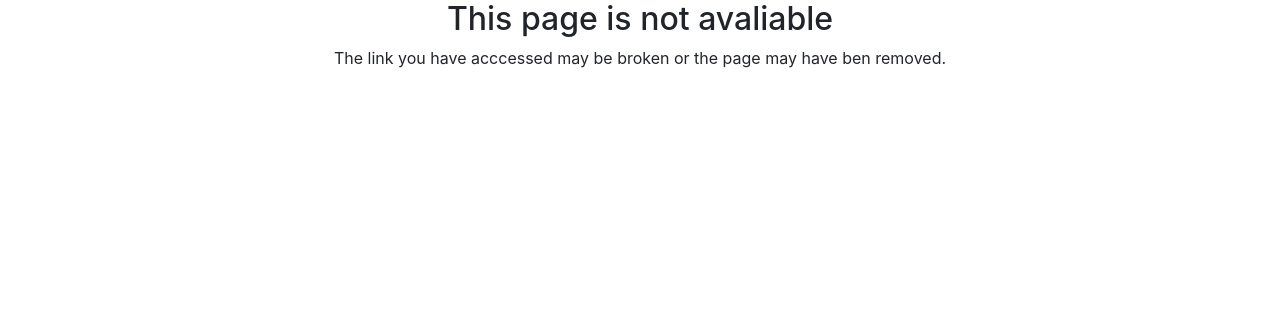
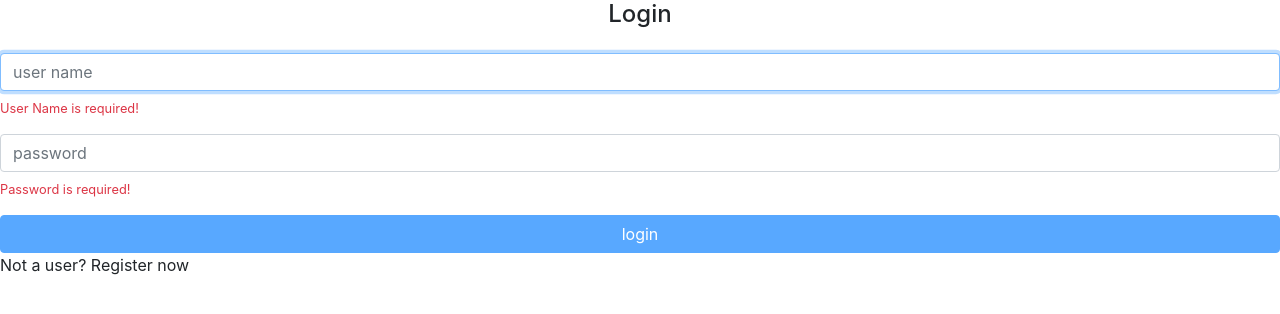
Before and after one commit to LaboratorioDeInformatica/ap_photos, an Angular app in the folder alurapic/: page / in a window 1280 px wide. Shown: the top 314 px of the page. Built offline with nearby package versions, Linux system fonts and the light colour scheme.

Commit message:
criação da pagina de login

```diff
--- a/alurapic/src/app/app.module.ts
+++ b/alurapic/src/app/app.module.ts
@@ -5,6 +5,7 @@
 import { PhotosModule } from './photos/photos.modules';
 import { AppRoutingModule } from './app.routing.module';
 import { ErrorsModule } from './errors/errors.module';
+import { HomeModule } from './home/home.module';
 
 
 
@@ -21,7 +22,8 @@
     BrowserModule,
     PhotosModule,
     AppRoutingModule,
-    ErrorsModule
+    ErrorsModule,
+    HomeModule
   ],
   providers: [],
   bootstrap: [AppComponent]
--- a/alurapic/src/app/app.routing.module.ts
+++ b/alurapic/src/app/app.routing.module.ts
@@ -7,8 +7,11 @@
 import { NotFoundComponent } from './errors/not-found/not-found.component';
 import { resolve } from 'q';
 import { PhotoListResolver } from './photos/photo-list/photo-list.resolver';
+import { SigninComponent } from './home/signin/signin.component';
 
 const routes: Routes = [
+    { path: '' ,
+     component: SigninComponent },
     {
         path: 'user/:userName' ,
         component: PhotoListComponent,
--- /dev/null
+++ b/alurapic/src/app/home/home.module.ts
@@ -0,0 +1,14 @@
+import { NgModule } from '@angular/core';
+import { SigninComponent } from './signin/signin.component';
+import { ReactiveFormsModule} from '@angular/forms'
+import { CommonModule } from '@angular/common';
+
+@NgModule({
+    declarations:[SigninComponent],
+    imports:[
+            ReactiveFormsModule,
+            CommonModule]
+})
+export class HomeModule{
+
+}
--- /dev/null
+++ b/alurapic/src/app/home/signin/signin.component.html
@@ -0,0 +1,40 @@
+<h4 class="text-center">Login</h4>
+
+<form [formGroup]="loginForm" class="form mt-4">
+
+    <div class="form-group">
+        <input
+            formControlName="userName"
+            class="form-control"
+            placeholder="user name"
+            autofocus>
+        <small
+            *ngIf="loginForm.get('userName').errors?.required"
+            class="text-danger d-block mt-2">
+            User Name is required!
+        </small>
+    </div>
+
+    <div class="form-group">
+        <input
+        formControlName="password"
+            type="password"
+            class="form-control"
+            placeholder="password">
+        <small
+            *ngIf="loginForm.get('password').errors?.required"
+            class="text-danger d-block mt-2">
+            Password is required!
+        </small>
+    </div>
+
+    <button
+        [disabled]="loginForm.invalid"
+        type="submit"
+        class="btn btn-primary btn-block">
+        login
+    </button>
+
+</form>
+
+<p>Not a user? <a>Register now</a></p>
--- /dev/null
+++ b/alurapic/src/app/home/signin/signin.component.ts
@@ -0,0 +1,21 @@
+import { Component, OnInit } from '@angular/core';
+import { FormGroup, FormBuilder, Validators } from '@angular/forms';
+
+@Component({
+    templateUrl:'./signin.component.html'
+})
+
+export class SigninComponent implements OnInit{
+
+    loginForm: FormGroup;
+
+    constructor(private formBuilder: FormBuilder){
+    }
+
+    ngOnInit(): void {
+        this.loginForm = this.formBuilder.group({
+            userName: ['', Validators.required],
+            password: ['', Validators.required]
+        })
+    }
+}
```
Also changed, not shown: alurapic/src/app/photos/photo/photo.component.html (line endings or trailing spaces).
